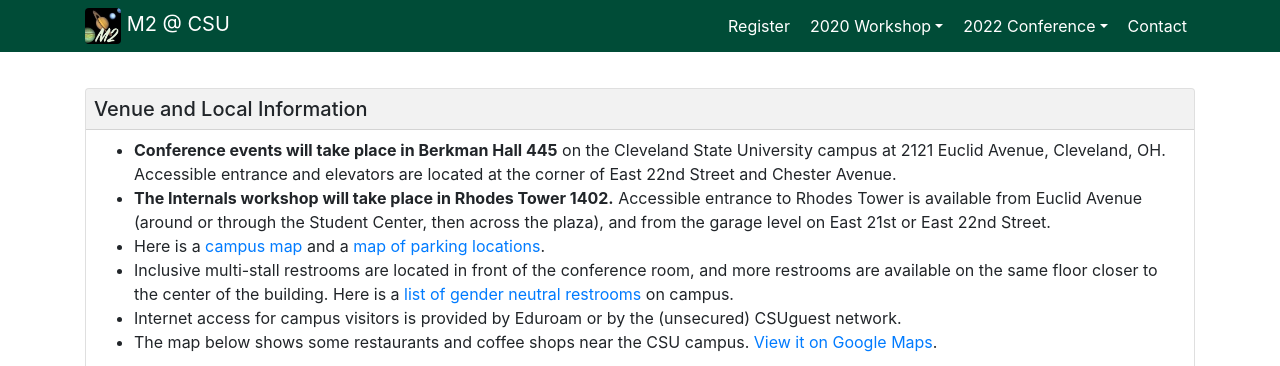
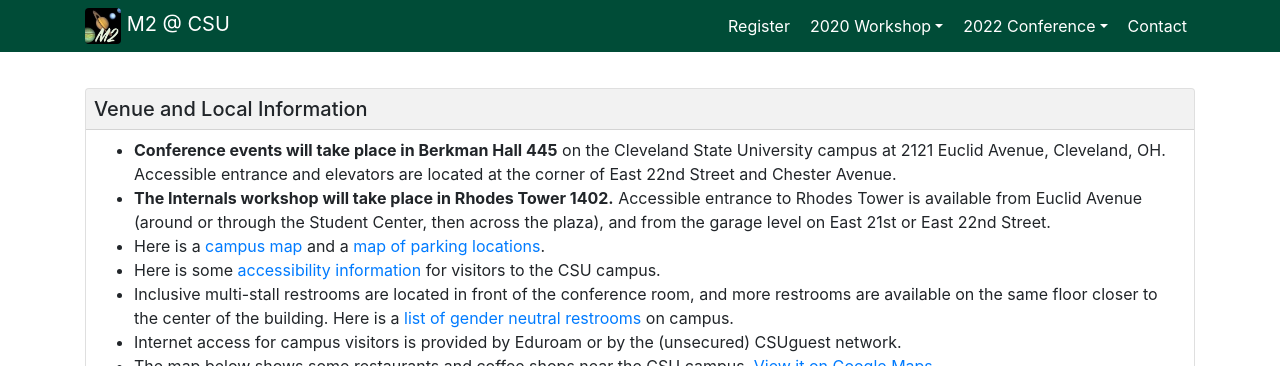
Before and after one commit to galettof/m2csu, a Jekyll site: the page built from conference.html, in a window 1280 px wide and 900 px high, scrolled down 921 px, cut to the strip 0-366 px from the top of the window. Built offline with Jekyll 4.4.1, drawn with Linux system fonts in a browser that asks for light colours; nearby versions of some CDN libraries.

Commit message:
accessibility info

```diff
--- a/conference.html
+++ b/conference.html
@@ -121,7 +121,11 @@ title: M2 @ CSU 2022 Conference
 	      a <a href="https://www.csuohio.edu/sites/default/files/media/about_csu/documents/campusmap.pdf"
 	      target="_blank">campus map</a> and
 	      a <a href="https://www.csuohio.edu/sites/default/files/170719_CSU_GO_Transportation_Guide_Map_FINAL_83017.pdf"
-	      target="_blank">map of parking locations</a>.</li>
+		   target="_blank">map of parking locations</a>.</li>
+	      <li>Here is
+	      some <a href="https://www.csuohio.edu/disability/visitors-cleveland-state"
+	      target="_blank">accessibility information</a> for
+	      visitors to the CSU campus.</li>
 	      <li>Inclusive multi-stall restrooms are located in front
 	      of the conference room, and more restrooms are available
 	      on the same floor closer to the center of the
```
